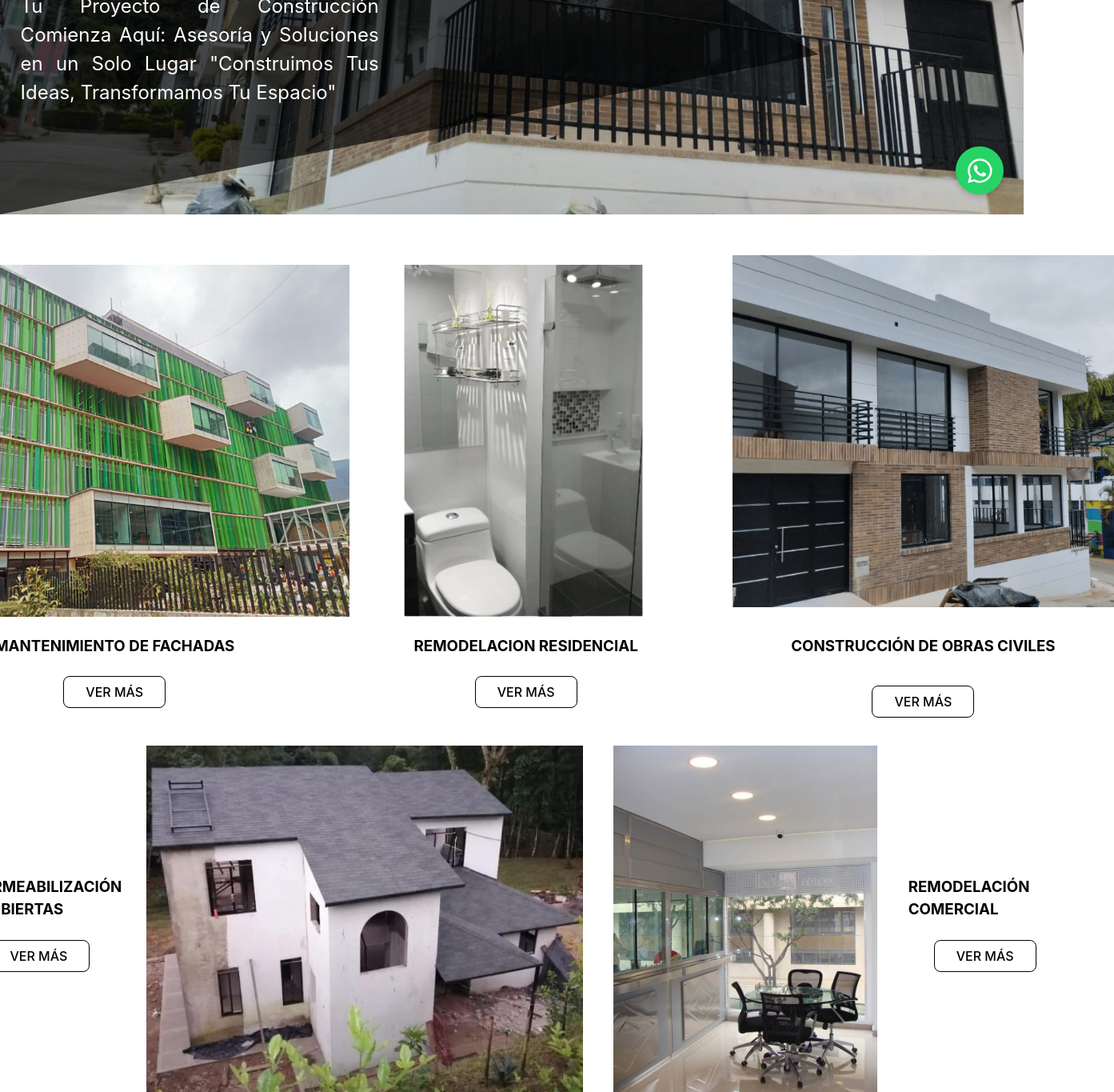
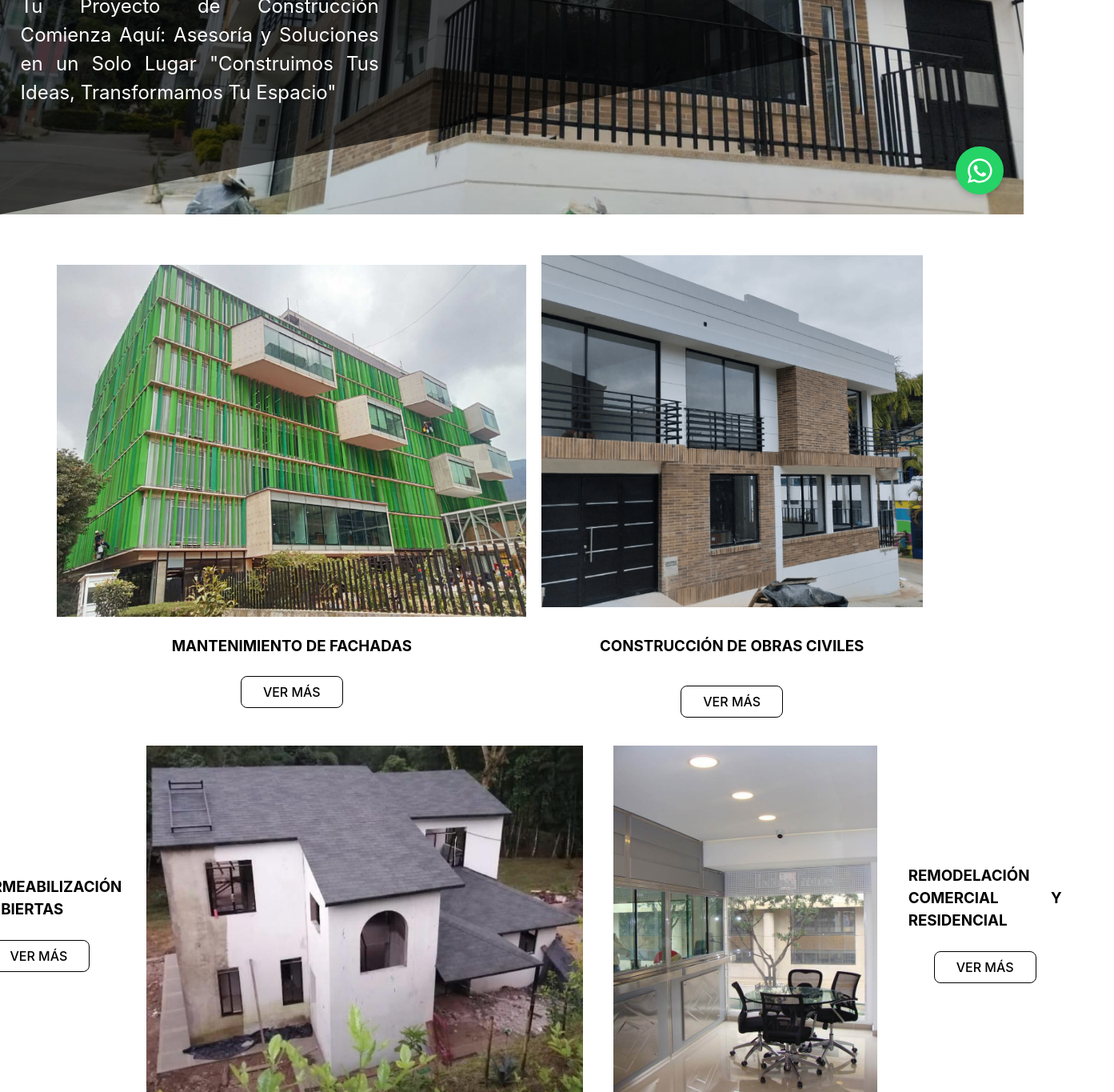
Before and after one commit to milenaAristiza/react-proyexi3, a React (Vite) app: page / in a window 1280 px wide. Shown: the part 532-1897 px from the top of the page at 80% size, 1393 px wide, since content can reach past the window. Built offline with nearby package versions, Linux system fonts and the light colour scheme.

Commit message:
delete remodelacion residencial

```diff
--- a/src/pages/Index/Index.jsx
+++ b/src/pages/Index/Index.jsx
@@ -100,7 +100,7 @@ function Home() {
               </button>
             </Link>
           </div>
-          <div>
+          {/* <div>
             <img className="img_cards" src={remodelacionR} alt="imagen principal de la sección remodelación residencial" />
             <h3>REMODELACION RESIDENCIAL</h3>
             <Link to='/remodelacion_residencial'>
@@ -108,7 +108,7 @@ function Home() {
                 VER MÁS
               </button>
             </Link>
-          </div>
+          </div> */}
           <div className='sub_servicios_1_title'>
             <img className="img_cards" src={obras} alt="imagen principal de la sección de obras civiles" />
             <h3>CONSTRUCCIÓN DE OBRAS CIVILES</h3>
@@ -146,7 +146,7 @@ function Home() {
               <img className="img_cards" src={img_principal} alt="imagen principal de la sección de obras civiles" />
             </div>
             <div className='sub_servicios_1_title'>
-              <h3>REMODELACIÓN COMERCIAL</h3>
+              <h3>REMODELACIÓN COMERCIAL Y RESIDENCIAL</h3>
               <Link to='/remodelacion_comercial'>
                 <button className="button_ver_mas">
                   VER MÁS
--- a/src/pages/Quienes_somos/Quienes_somos.jsx
+++ b/src/pages/Quienes_somos/Quienes_somos.jsx
@@ -84,10 +84,10 @@ const QuienesSomos = () => {
                         - Mantenimiento de Fachadas: Preservamos y renovamos la apariencia de tus fachadas, garantizando su estética, funcionalidad y protección contra el desgaste.
                         <br></br>
                         - Impermeabilización y Mantenimiento de Cubiertas: Protegemos tus espacios de filtraciones y humedad con soluciones duraderas que aseguran la integridad estructural y prolongan la vida útil de tus cubiertas.
-                        <br></br>
+                        {/* <br></br>
                         Eligenos y conviértete en parte de nuestra
                         historia de éxito, donde cada proyecto es una oportunidad para transformar
-                        sueños en realidades. ¡Contáctanos hoy!
+                        sueños en realidades. ¡Contáctanos hoy! */}
                     </p>
                     {/* <a href="#footer">
                         <div className="container__button2">
```
